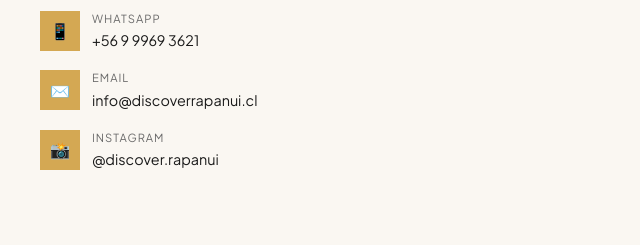
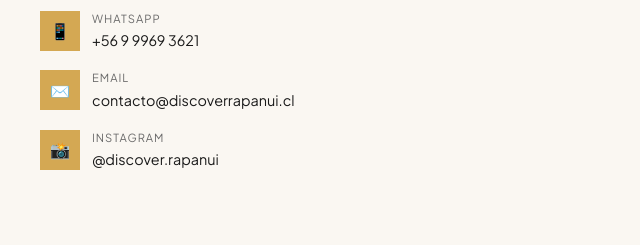
Before and after one commit to bjofrea-ctrl/discover-rapanui, a website with bundled scripts: page frontend/index.html in a window 1280 px wide. Shown: the part 8534-8779 px from the top of the page, 0-640 px from the left. Built offline with nearby package versions, Linux system fonts and the light colour scheme; a web font is replaced by a local one.

Commit message:
fix: reemplazar info@discoverrapanui.cl por contacto@discoverrapanui.cl
- Actualiza email en frontend (contacto + footer)
- Actualiza docs/SETUP.md
- Actualiza NOTIFY_EMAIL_TO en Supabase secrets

```diff
--- a/frontend/index.html
+++ b/frontend/index.html
@@ -321,7 +321,7 @@
           </div>
           <div class="contact-detail">
             <div class="icon">✉️</div>
-            <div class="detail"><small>Email</small>info@discoverrapanui.cl</div>
+            <div class="detail"><small>Email</small>contacto@discoverrapanui.cl</div>
           </div>
           <div class="contact-detail">
             <div class="icon">📸</div>
@@ -365,7 +365,7 @@
     <div class="social">
       <a href="https://www.instagram.com/discover.rapanui/" target="_blank" rel="noopener" aria-label="Instagram">📷</a>
       <a href="https://wa.me/56999693621" target="_blank" rel="noopener" aria-label="WhatsApp">💬</a>
-      <a href="mailto:info@discoverrapanui.cl" aria-label="Email">✉️</a>
+      <a href="mailto:contacto@discoverrapanui.cl" aria-label="Email">✉️</a>
     </div>
     <p style="margin-top: 24px; opacity: 0.3; font-size: 0.7rem;">© 2025 Discover Rapa Nui. Todos los derechos reservados.</p>
   </footer>
```
Also changed, not shown: docs/SETUP.md (+1 -1 lines).
